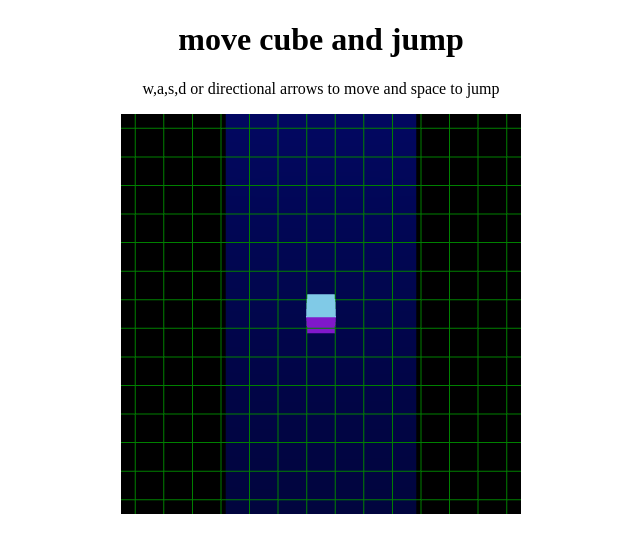
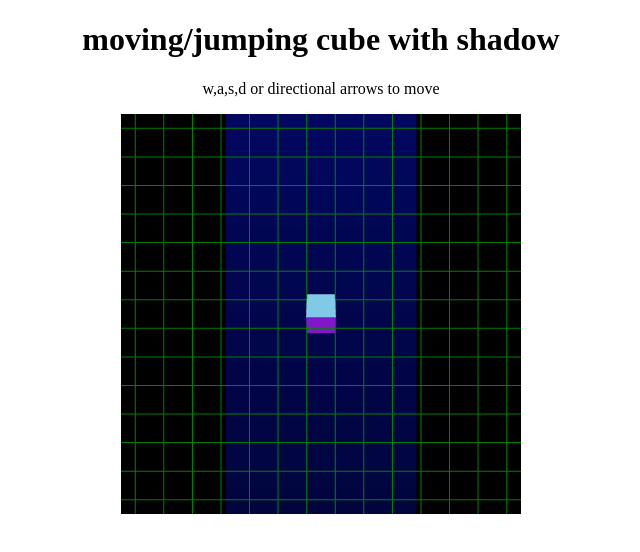
Before and after one commit to zoolu-got-rhythm/three.js-ts-experiments, a website with bundled scripts: page src/index.html in a window 1280 px wide. Shown: the whole page, without its empty margins (319-959 px from the left). Built offline with nearby package versions, Linux system fonts and the light colour scheme; animation ran at ten frames a second.

Commit message:
updated description

```diff
--- a/src/index.html
+++ b/src/index.html
@@ -18,8 +18,8 @@
 		</style>
 	</head>
 	<body>
-		<h1> move cube and jump</h1>
-		<p> w,a,s,d or directional arrows to move and space to jump </p>
+		<h1> moving/jumping cube with shadow</h1>
+		<p> w,a,s,d or directional arrows to move </p>
 		<script src="../bundle/index.js"></script>
 	</body>
 </html>
```
